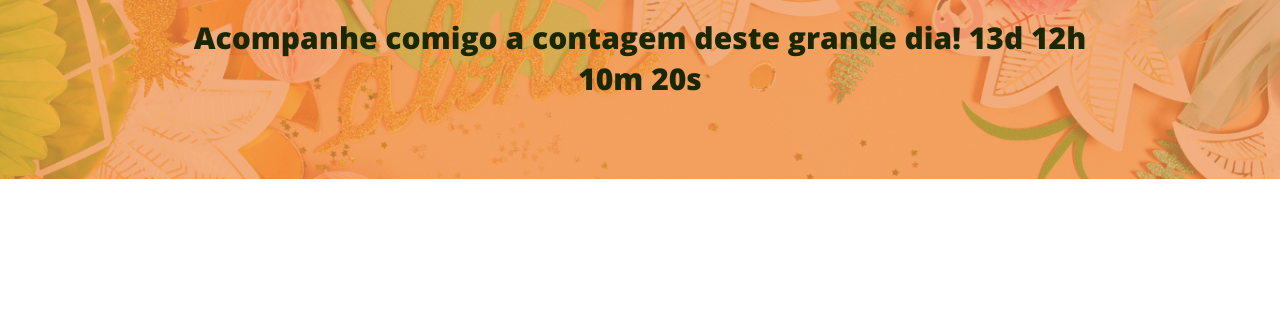
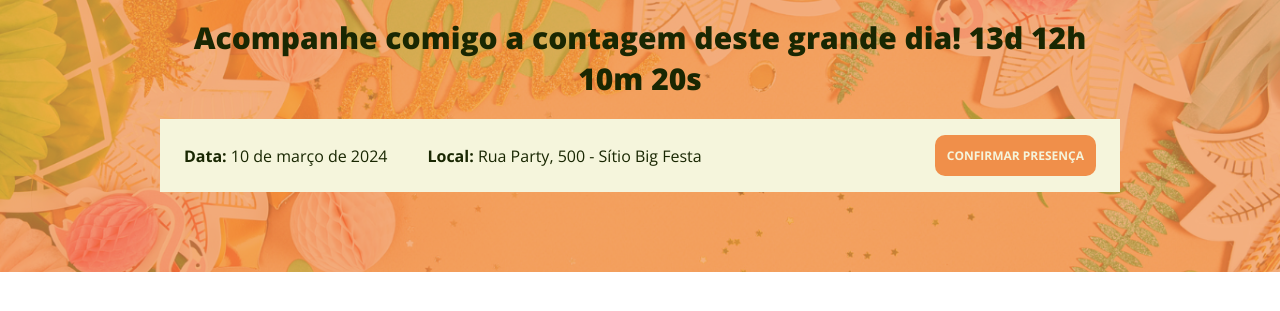
Before and after one commit to rachelpeppedev/convite_aniversario, a website built with Parcel: page src/index.html in a window 1280 px wide. Shown: the part 179-490 px from the top of the page. Built offline with nearby package versions, Linux system fonts and the light colour scheme.

Commit message:
criando as informações da festa

```diff
--- a/src/index.html
+++ b/src/index.html
@@ -18,6 +18,20 @@
             <p class="hero__text">
                 Acompanhe comigo a contagem deste grande dia! 13d 12h 10m 20s
             </p>
+            <div class="infos-party">
+                <ul class="infos-party__detals">
+                    <li class="infos-party__detals__item">
+                        <b>Data:</b>
+                        10 de março de 2024
+                    </li>
+                    <li class="infos-party__detals__item">
+                        <b>Local:</b>
+                        Rua Party, 500 - Sítio Big Festa
+                    </li>
+                </ul>
+                <a href="#" class="button">
+                    Confirmar presença</a>
+            </div>
         </div>
     </header>
     <script src="scripts/main.js"></script>
--- a/src/styles/_hero.scss
+++ b/src/styles/_hero.scss
@@ -25,14 +25,13 @@
         margin-top: 20px;
         margin-bottom: 20px;
         text-align: center;
-        color: rgb(25, 39, 2);
     }
 
     &__text {
         font-size: 30px;
         font-weight: 800;
         text-align: center;
-        color: rgb(25, 39, 2);
+        padding-bottom: 20px;
     }
 
     @media (max-width: 640px) {
--- /dev/null
+++ b/src/styles/components/_infos-party.scss
@@ -0,0 +1,46 @@
+.infos-party {
+    padding: 16px 24px;
+    background-color: beige;
+    display: flex;
+    justify-content: space-between;
+    align-items: center;
+
+    &__detals {
+        display: flex;
+        gap: 40px;
+
+        @media (max-width: 640px) {
+            display: block;
+        }
+
+        @media (max-width: 1024) {
+            gap: 12px;
+        }
+
+        &__item {
+            @media (max-width: 640px) {
+                margin: 10px 0;
+            }
+        }
+    }
+
+.button {
+    background-color: rgb(240, 143, 74);
+    padding: 12px 12px;
+    border-radius: 10px;
+    color: beige;
+    text-transform: uppercase;
+    font-size: 12px;
+    font-weight: 700;
+    white-space: nowrap;
+
+    @media (max-width: 640px) {
+        display: block;
+        text-align: center;
+    }
+}
+
+    @media (max-width: 640px) {
+        display: block;
+    }
+}
--- a/src/styles/main.scss
+++ b/src/styles/main.scss
@@ -1,9 +1,14 @@
 @use 'hero';
+@use 'components/infos-party';
+
 * {
     margin: 0;
     padding: 0;
     box-sizing: border-box;
     font-family: Open Sans, sans-serif;
+    color: rgb(25, 39, 2);
+    list-style: none;
+    text-decoration: none;
 }
 
 .container {
```
